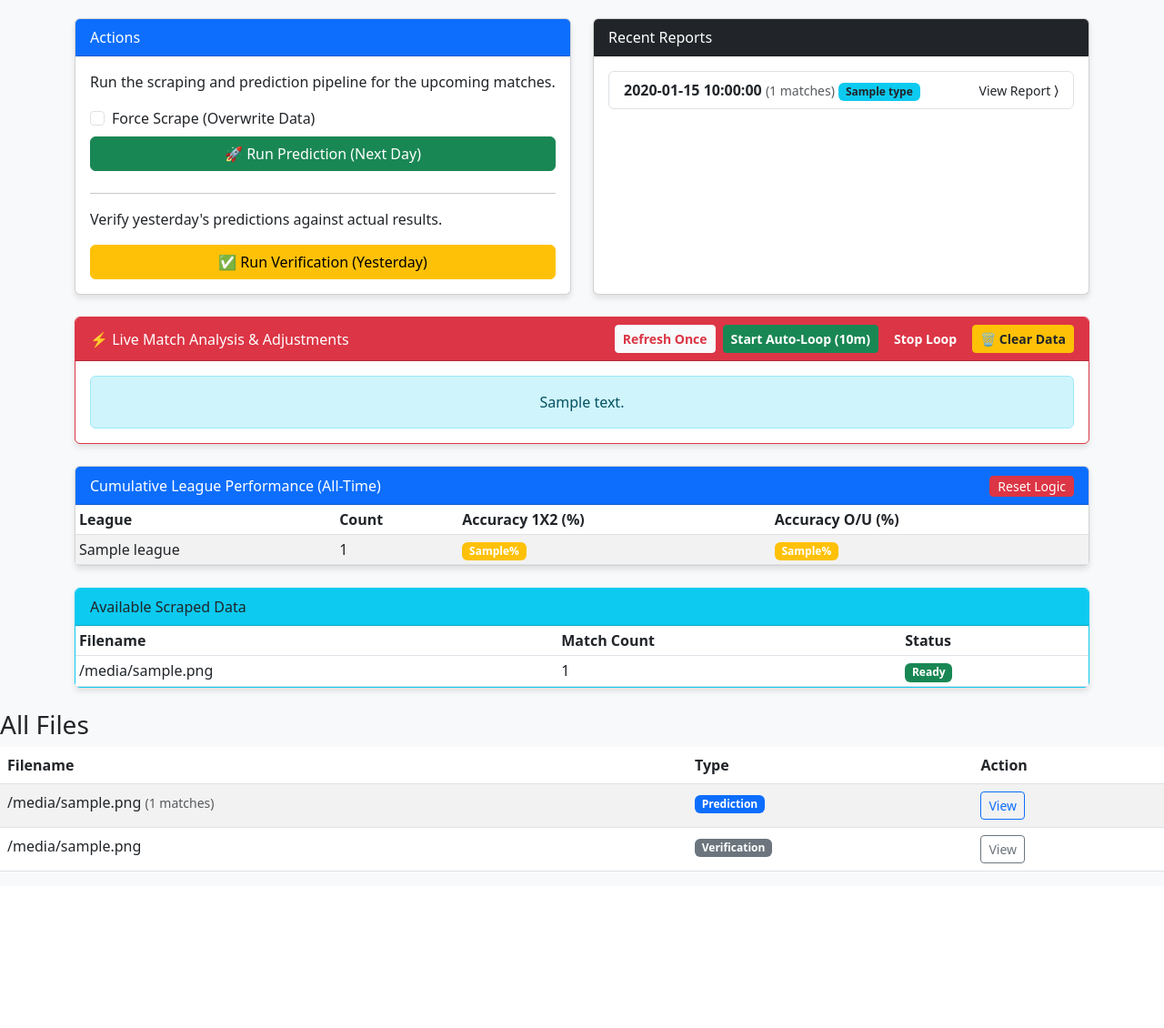
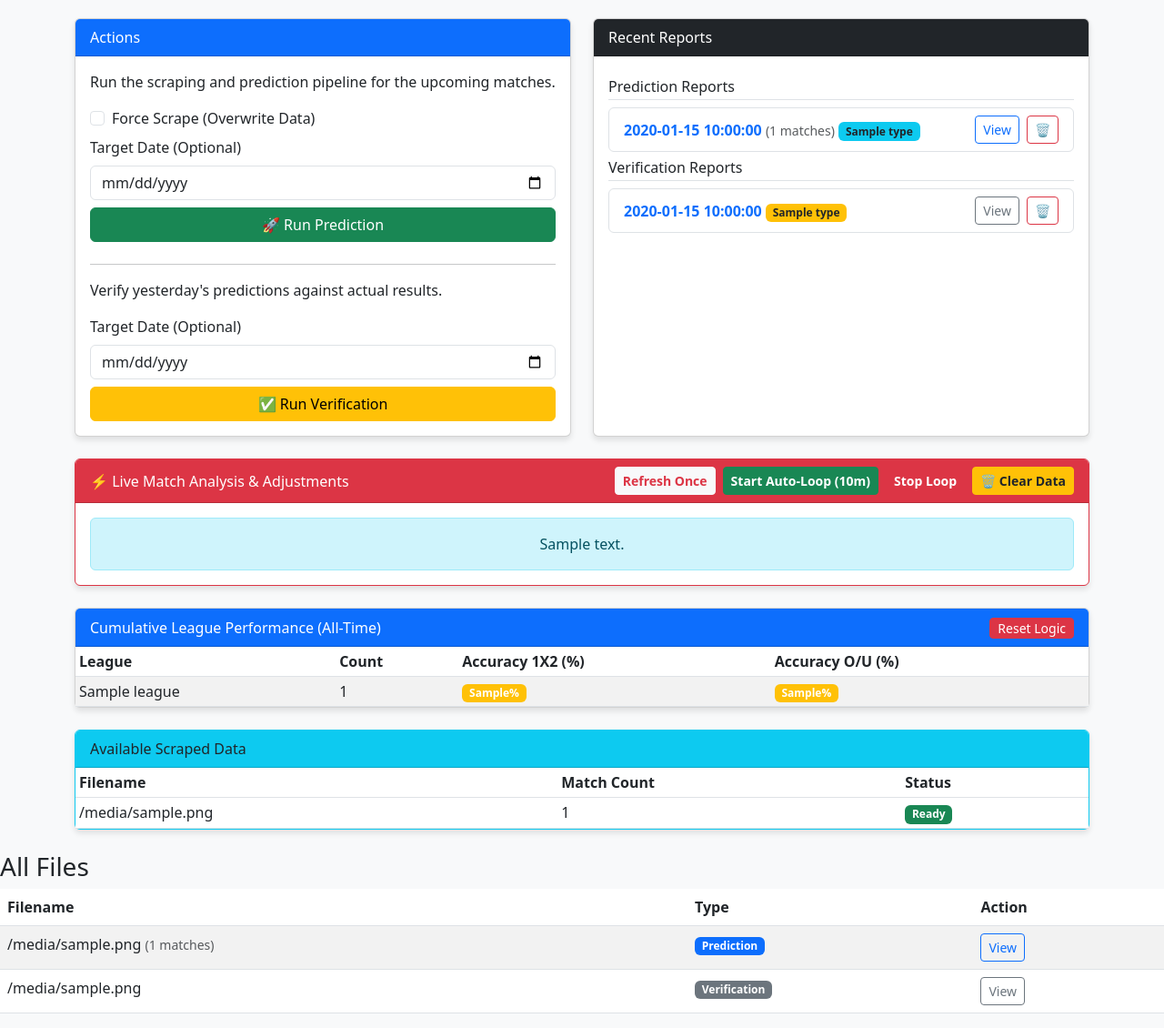
Before and after one commit to tcharos/AI-Powered-Sports-Predictions, a Flask app: template web_ui/templates/dashboard.html in a window 1280 px wide. Shown: the part 56-1186 px from the top of the page at 91% size. Before the commit the page ends 1014 px from the top, so only its background shows below. Run offline with Flask 3, Linux system fonts and the light colour scheme; the template is opened without the code that fills it: most values are stand-ins (such as "Sample title", 1, 10 or a date in 2020).

Commit message:
feat: Add date selection, verification reporting, and delete functionality to GUI

```diff
--- a/ml_project/predict_matches.py
+++ b/ml_project/predict_matches.py
@@ -329,11 +329,11 @@ class MatchPredictor:
                 prob_draw_binary = probs_1x2_raw[1] # Fallback
 
             # 3. Combine
-            # P(Draw) = P(Draw_Binary)
+            # P(Draw) = Average(P(Draw_Binary), P(Draw_Raw))
             # P(Not Draw) = 1 - P(Draw)
             # P(Home) = P(Not Draw) * (P(Home_Raw) / (P(Home_Raw) + P(Away_Raw)))
 
-            prob_draw_final = prob_draw_binary
+            prob_draw_final = (prob_draw_binary + probs_1x2_raw[1]) / 2.0
             prob_not_draw = 1.0 - prob_draw_final
 
             sum_ha_raw = probs_1x2_raw[0] + probs_1x2_raw[2]
--- a/ml_project/train_model.py
+++ b/ml_project/train_model.py
@@ -124,7 +124,7 @@ class ModelTrainer:
             'learning_rate': 0.05, # Lower LR for stability
             'max_depth': 4, # Shallower trees
             'eval_metric': 'logloss',
-            'scale_pos_weight': 3.5, # Draws are rare
+            # 'scale_pos_weight': 3.5, # Removed to prevent overcalibration
             'tree_method': 'hist',
             'enable_categorical': True
         }
--- a/web_ui/app.py
+++ b/web_ui/app.py
@@ -87,7 +87,14 @@ def index():
     verifications = []
     for f in verification_files:
         basename = os.path.basename(f)
-        verifications.append({'filename': basename, 'date': 'Unknown', 'type': 'Verification'})
+        # Extract date from verification_2025-01-20.csv
+        try:
+             date_str = basename.replace('verification_', '').replace('.csv', '')
+             verifications.append({'filename': basename, 'date': date_str, 'type': 'Verification'})
+        except Exception as e:
+             print(f"Error parsing verification filename {basename}: {e}")
+             verifications.append({'filename': basename, 'date': 'Unknown', 'type': 'Verification'})
+    verifications.sort(key=lambda x: x['date'], reverse=True)
 
     predictions.sort(key=lambda x: x['date'], reverse=True)
 
@@ -331,6 +338,12 @@ def run_prediction():
         log_file = open(os.path.join(LOG_DIR, 'predict.log'), 'w')
 
         cmd = ['/bin/bash', script_path]
+
+        # Add Date Arg
+        date_arg = request.form.get('date')
+        if date_arg:
+            cmd.append(date_arg)
+
         if request.form.get('force'):
             cmd.append('--force')
 
@@ -350,21 +363,32 @@ def run_verification():
          flash('Verification is already running!', 'warning')
          return redirect(url_for('index'))
 
-    # 1. Check for yesterday's prediction file immediately
-    yesterday = (datetime.datetime.now() - datetime.timedelta(days=1)).strftime('%Y-%m-%d')
-    pred_file = os.path.join(OUTPUT_DIR, f"predictions_{yesterday}.csv")
+    # 1. Retrieve Date
+    date_arg = request.form.get('date')
+    if date_arg:
+        target_date = date_arg
+    else:
+        # Default to yesterday
+        target_date = (datetime.datetime.now() - datetime.timedelta(days=1)).strftime('%Y-%m-%d')
+
+    pred_file = os.path.join(OUTPUT_DIR, f"predictions_{target_date}.csv")
 
     # Simple check for the most likely target.
     # If the user provides a custom date to the script, this check is bypassed,
     # but the UI button is for "Yesterday".
     if not os.path.exists(pred_file):
-        flash(f'Error: Predictions file for yesterday ({yesterday}) not found. Cannot verify.', 'danger')
+        flash(f'Error: Predictions file for {target_date} not found. Cannot verify.', 'danger')
         return redirect(url_for('index'))
 
     try:
         script_path = os.path.join(PROJECT_ROOT, 'run_verification.sh')
         log_file = open(os.path.join(LOG_DIR, 'verify.log'), 'w')
-        proc = subprocess.Popen(['/bin/bash', script_path], cwd=PROJECT_ROOT, stdout=log_file, stderr=subprocess.STDOUT)
+
+        cmd = ['/bin/bash', script_path]
+        if date_arg:
+            cmd.append(date_arg)
+
+        proc = subprocess.Popen(cmd, cwd=PROJECT_ROOT, stdout=log_file, stderr=subprocess.STDOUT)
 
         TASKS['verify'] = {'process': proc, 'start_time': datetime.datetime.now()}
 
@@ -383,6 +407,29 @@ def view_log(filename):
         return f"<pre>{content}</pre>"
     else:
         return "Log file not found."
+
+@app.route('/delete_file/<filename>', methods=['POST'])
+def delete_file(filename):
+    # Security check: Ensure filename is just a basename and exists in OUTPUT_DIR
+    if os.path.sep in filename or '..' in filename:
+        flash('Invalid filename!', 'danger')
+        return redirect(url_for('index'))
+
+    filepath = os.path.join(OUTPUT_DIR, filename)
+    if os.path.exists(filepath):
+        try:
+            os.remove(filepath)
+            flash(f'File {filename} deleted successfully.', 'success')
+
+            # Optional: If it's a prediction CSV, maybe ask to delete the JSON?
+            # For now, just delete what was asked.
+
+        except Exception as e:
+            flash(f'Error deleting file: {e}', 'danger')
+    else:
+        flash('File not found.', 'warning')
+
+    return redirect(url_for('index'))
 
 @app.route('/view/<filename>')
 def view_file(filename):
--- a/web_ui/templates/dashboard.html
+++ b/web_ui/templates/dashboard.html
@@ -17,8 +17,11 @@
                             Force Scrape (Overwrite Data)
                         </label>
                     </div>
-                    <button type="submit" class="btn btn-success w-100 mb-2" id="predictBtn">🚀 Run Prediction (Next
-                        Day)</button>
+                    <div class="mb-2">
+                        <label for="predictDate" class="form-label">Target Date (Optional)</label>
+                        <input type="date" class="form-control" name="date" id="predictDate">
+                    </div>
+                    <button type="submit" class="btn btn-success w-100 mb-2" id="predictBtn">🚀 Run Prediction</button>
                 </form>
                 <div id="predictStatus" style="display: none;" class="mt-2">
                     <small>Status: <span id="predictState">Running...</span></small>
@@ -33,8 +36,11 @@
                 <hr>
                 <p>Verify yesterday's predictions against actual results.</p>
                 <form action="/verify" method="post" class="d-inline" id="verifyForm">
-                    <button type="submit" class="btn btn-warning w-100" id="verifyBtn">✅ Run Verification
-                        (Yesterday)</button>
+                    <div class="mb-2">
+                        <label for="verifyDate" class="form-label">Target Date (Optional)</label>
+                        <input type="date" class="form-control" name="date" id="verifyDate">
+                    </div>
+                    <button type="submit" class="btn btn-warning w-100" id="verifyBtn">✅ Run Verification</button>
                 </form>
                 <div id="verifyStatus" style="display: none;" class="mt-2">
                     <small>Status: <span id="verifyState">Running...</span></small>
@@ -55,22 +61,59 @@
         <div class="card h-100">
             <div class="card-header bg-dark text-white">Recent Reports</div>
             <div class="card-body">
+                <h6 class="mt-2 border-bottom pb-1">Prediction Reports</h6>
                 {% if predictions %}
                 <div class="list-group">
                     {% for item in predictions %}
-                    <a href="/view/{{ item.filename }}"
-                        class="list-group-item list-group-item-action d-flex justify-content-between align-items-center">
-                        <div>
-                            <strong>{{ item.date }}</strong> <small class="text-muted">({{ item.count }}
-                                matches)</small>
-                            <span class="badge bg-info text-dark">{{ item.type }}</span>
+                    <div class="list-group-item d-flex justify-content-between align-items-center">
+                        <a href="/view/{{ item.filename }}" class="text-decoration-none flex-grow-1">
+                            <div>
+                                <strong>{{ item.date }}</strong> <small class="text-muted">({{ item.count }}
+                                    matches)</small>
+                                <span class="badge bg-info text-dark">{{ item.type }}</span>
+                            </div>
+                        </a>
+                        <div class="d-flex align-items-center gap-2">
+                            <a href="/view/{{ item.filename }}" class="btn btn-sm btn-outline-primary">View</a>
+                            <form action="/delete_file/{{ item.filename }}" method="post"
+                                onsubmit="return confirm('Are you sure you want to delete {{ item.filename }}?');"
+                                class="m-0">
+                                <button type="submit" class="btn btn-sm btn-outline-danger px-2"
+                                    title="Delete">🗑️</button>
+                            </form>
                         </div>
-                        <small>View Report &rang;</small>
-                    </a>
+                    </div>
                     {% endfor %}
                 </div>
                 {% else %}
                 <p class="text-muted">No prediction reports found.</p>
+                {% endif %}
+
+                <h6 class="mt-2 border-bottom pb-1">Verification Reports</h6>
+                {% if verifications %}
+                <div class="list-group">
+                    {% for item in verifications %}
+                    <div class="list-group-item d-flex justify-content-between align-items-center">
+                        <a href="/view/{{ item.filename }}" class="text-decoration-none flex-grow-1">
+                            <div>
+                                <strong>{{ item.date }}</strong>
+                                <span class="badge bg-warning text-dark">{{ item.type }}</span>
+                            </div>
+                        </a>
+                        <div class="d-flex align-items-center gap-2">
+                            <a href="/view/{{ item.filename }}" class="btn btn-sm btn-outline-secondary">View</a>
+                            <form action="/delete_file/{{ item.filename }}" method="post"
+                                onsubmit="return confirm('Are you sure you want to delete {{ item.filename }}?');"
+                                class="m-0">
+                                <button type="submit" class="btn btn-sm btn-outline-danger px-2"
+                                    title="Delete">🗑️</button>
+                            </form>
+                        </div>
+                    </div>
+                    {% endfor %}
+                </div>
+                {% else %}
+                <p class="text-muted">No verification reports found.</p>
                 {% endif %}
             </div>
         </div>
```
Also changed, not shown: flashscore_scraper/spiders/flashscore_spider.py (+50 -36 lines), debug_live_batch_stats.png, 2 other files.
